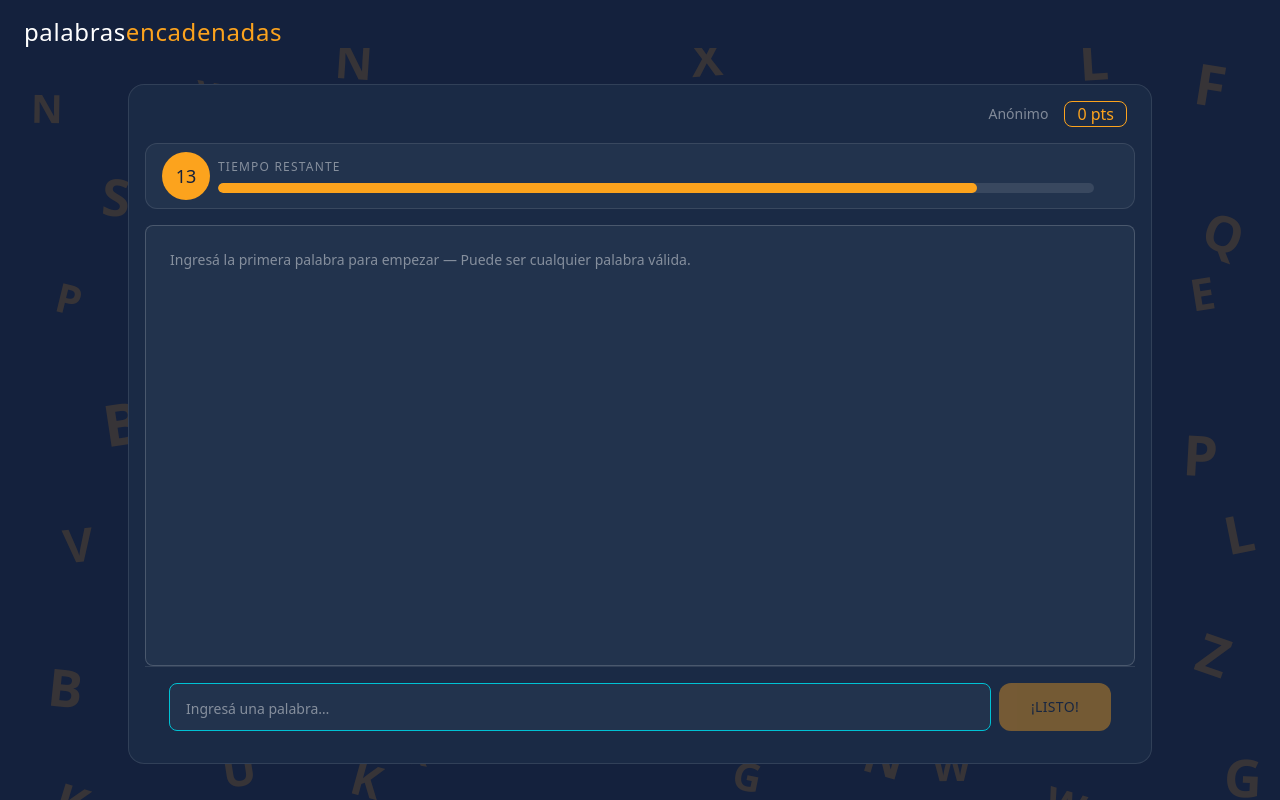
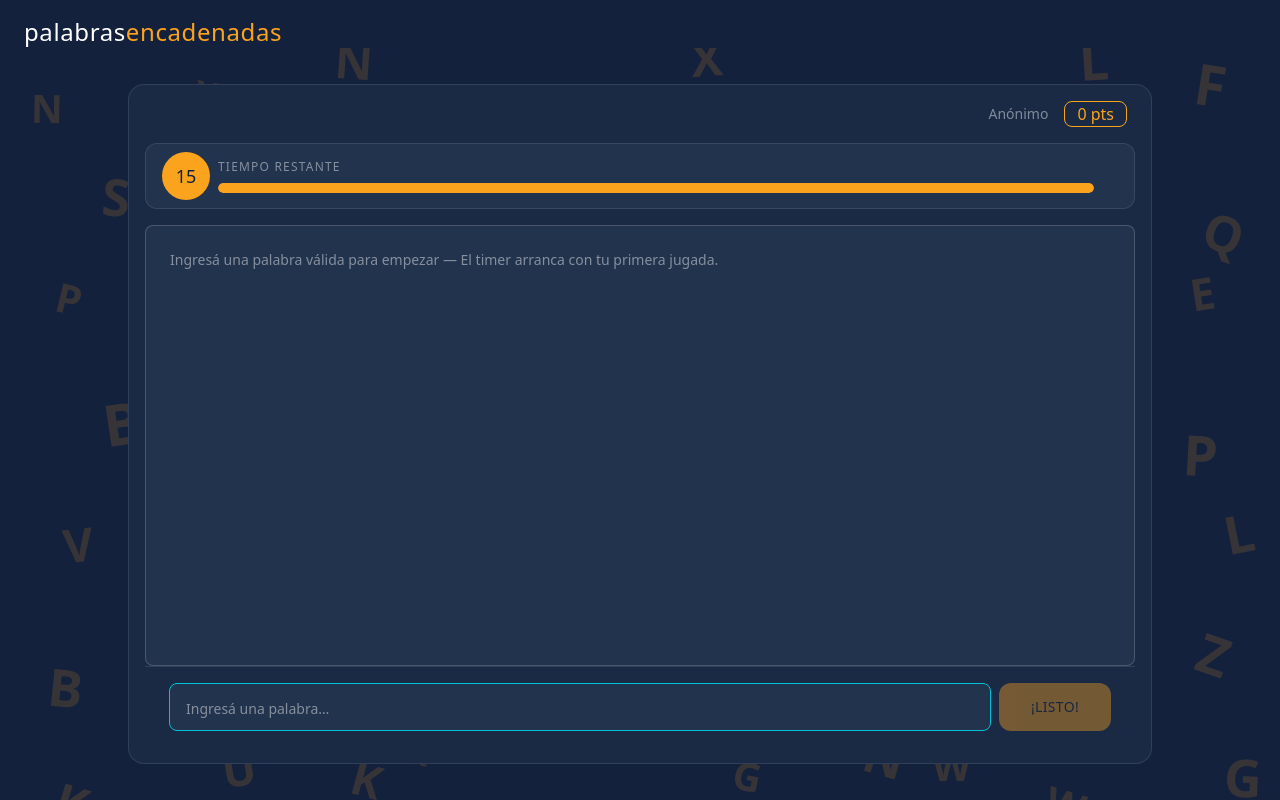
Before and after one commit to agusgarrido/unq-ui-agustin-garrido-trabajo-final, a React (Vite) app: page / in a window 1280 px wide. Both pictures are taken after a click on the button "Nueva partida". Built offline with nearby package versions, Linux system fonts and the light colour scheme.

Commit message:
Fix: El timer comienza luego de escribir la primera palabra.

```diff
--- a/src/pages/GamePage.tsx
+++ b/src/pages/GamePage.tsx
@@ -52,7 +52,7 @@ export function GamePage({ playerName, onGameEnd }: GamePageProps) {
 
   const { timeLeft, resetTimer, totalSeconds } = useGameTimer({
     onExpire: handleExpire,
-    enabled: !finished,
+    enabled: !finished && words.length > 0,
     speed: timerSpeed
   });
 
@@ -114,8 +114,7 @@ export function GamePage({ playerName, onGameEnd }: GamePageProps) {
       >
         {words.length === 0 ? (
           <p className="text-sm text-muted">
-            Ingresá la primera palabra para empezar — Puede ser cualquier
-            palabra válida.
+            Ingresá una palabra válida para empezar — El timer arranca con tu primera jugada.
           </p>
         ) : (
           <WordChain words={words} />
```
Also changed, not shown: 1 other file (tests, documents, lock files or other folders).
